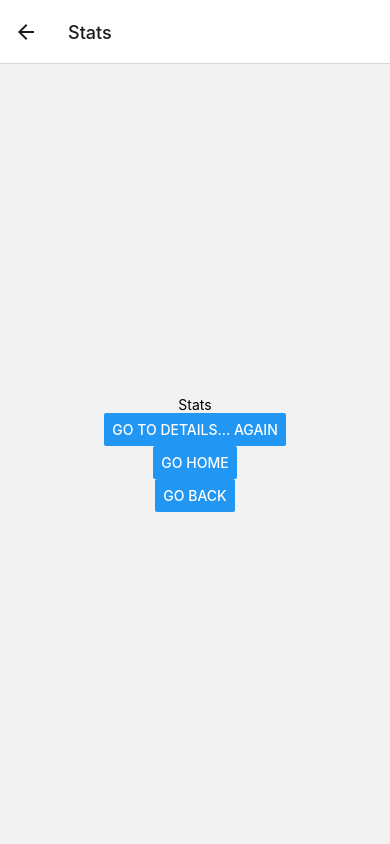
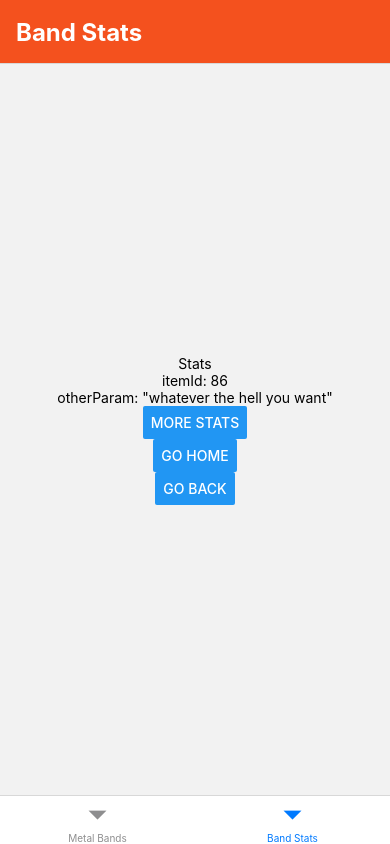
Before and after one commit to GSCrawley/native_metal, a React Native app: screen /Bands in a window 390 px wide. Both pictures are taken after a click on the button "SEE STATS". Built offline with nearby package versions, Linux system fonts and the light colour scheme.

Commit message:
switching to tab navigation

```diff
--- a/App.js
+++ b/App.js
@@ -1,12 +1,12 @@
 import * as React from 'react';
 import { Button, View, Text } from 'react-native';
 import { NavigationContainer } from '@react-navigation/native';
-import { createStackNavigator } from '@react-navigation/stack';
+import { createBottomTabNavigator } from '@react-navigation/bottom-tabs';
 
 import Bands from './screens/BandScreen'
 import Stats from './screens/StatScreen'
 
-const Stack = createStackNavigator();
+const Tab = createBottomTabNavigator();
 
 
 
@@ -14,10 +14,49 @@ const Stack = createStackNavigator();
 function App() {
   return (
     <NavigationContainer>
-      <Stack.Navigator>
-        <Stack.Screen name="Bands" component={Bands} />
-        <Stack.Screen name="Stats" component={Stats} />
-      </Stack.Navigator>
+      <Tab.Navigator
+          initialRouteName="Bands"
+          screenOptions={{
+            headerStyle: {
+              backgroundColor: '#f4511e',
+            },
+            headerTintColor: '#fff',
+            headerTitleStyle: {
+              fontWeight: 'bold',
+            },
+          }}
+        >
+        <Tab.Screen
+          name="Bands"
+          component={Bands}
+          options={{
+            title: "Metal Bands",
+            headerStyle: {
+              backgroundColor: '#f4511e'
+            },
+            headerTintColor: '#fff',
+            headerTitleStyle: {
+              fontWeight: 'bold',
+              fontSize: 24
+            }
+          }}
+        />
+        <Tab.Screen
+        name="Stats"
+        component={Stats}
+        options={{
+          title: "Band Stats",
+          headerStyle: {
+            backgroundColor: '#f4511e'
+          },
+          headerTintColor: '#fff',
+          headerTitleStyle: {
+            fontWeight: 'bold',
+            fontSize: 24
+          }
+        }}
+        />
+      </Tab.Navigator>
     </NavigationContainer>
   );
 }
--- a/package.json
+++ b/package.json
@@ -9,6 +9,7 @@
   },
   "dependencies": {
     "@react-native-community/masked-view": "0.1.10",
+    "@react-navigation/bottom-tabs": "^6.0.7",
     "@react-navigation/native": "^6.0.4",
     "@react-navigation/stack": "^6.0.9",
     "expo": "~42.0.1",
--- a/screens/BandScreen.js
+++ b/screens/BandScreen.js
@@ -9,8 +9,13 @@ export default function Bands({navigation}) {
       <Text>Home Screen</Text>
       <Button
           title="see Stats"
-          onPress={() => navigation.navigate('Stats')}
-        />
-          </View>
+          onPress={() => {
+            navigation.navigate('Stats', {
+            itemId: 86,
+            otherParam: 'whatever the hell you want',
+          });
+        }}
+      />
+    </View>
   );
 }
--- a/screens/StatScreen.js
+++ b/screens/StatScreen.js
@@ -4,13 +4,22 @@ import * as React from 'react';
 import { View, Text, Button } from 'react-native';
 
 
-export default function Stats( {navigation} ) {
+export default function Stats( {route, navigation} ) {
+
+  const { itemId, otherParam } = route.params;
+
     return (
       <View style={{ flex: 1, alignItems: 'center', justifyContent: 'center' }}>
         <Text>Stats</Text>
+        <Text>itemId: {JSON.stringify(itemId)}</Text>
+        <Text>otherParam: {JSON.stringify(otherParam)}</Text>
         <Button
-        title="Go to Details... again"
-        onPress={() => navigation.push('Stats')}
+          title="More Stats"
+          onPress={() =>
+            navigation.push('Stats', {
+              itemId: Math.floor(Math.random() * 100),
+            })
+          }
       />
       <Button title="Go Home" onPress={() => navigation.navigate('Bands')} />
       <Button title="Go back" onPress={() => navigation.goBack()} />
```
Also changed, not shown: 2 other files (tests, documents, lock files or other folders).
